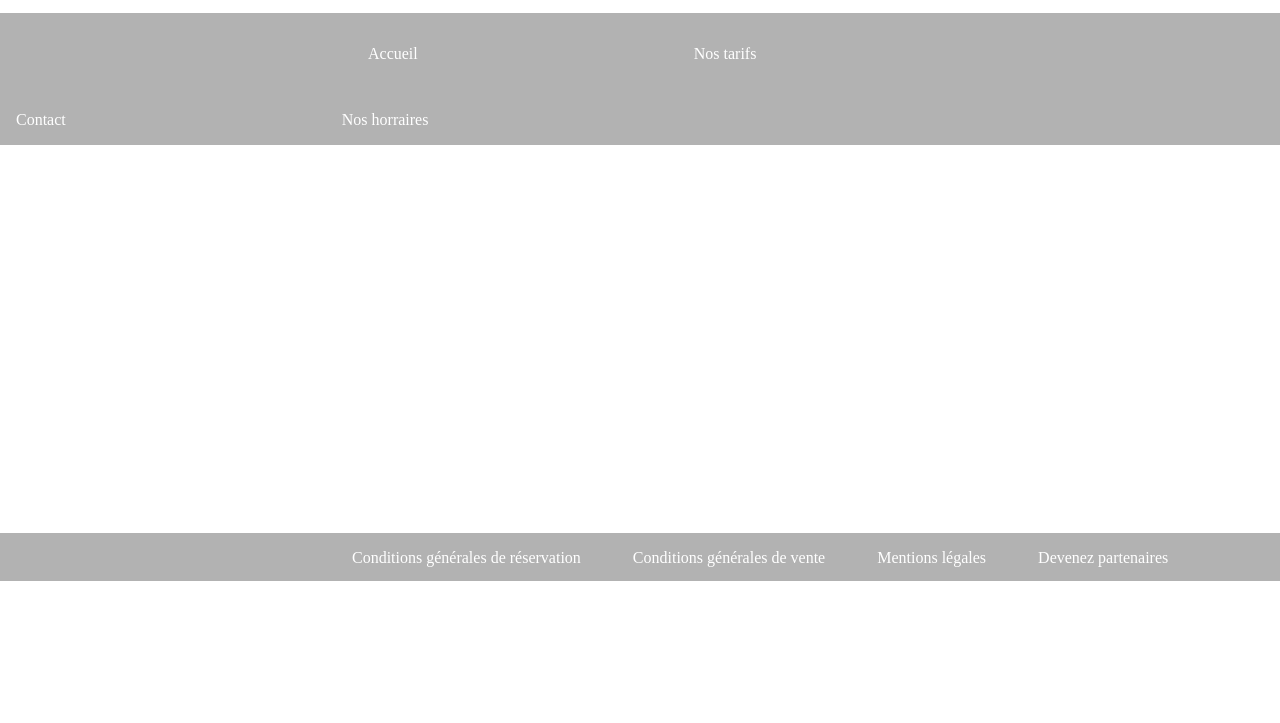
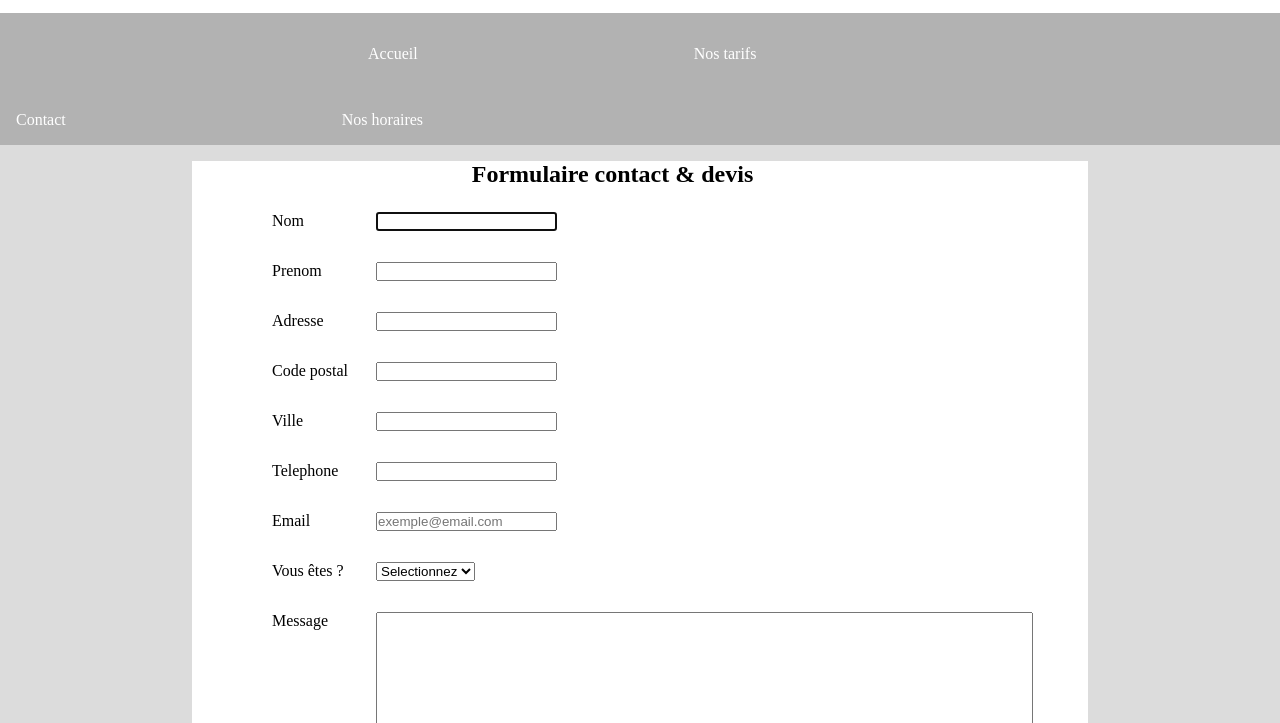
Before and after one commit to degroote-benjamin/Plumber, a plain HTML site: page contact.html in a window 1280 px wide. Shown: the part 219-942 px from the top of the page. Before the commit the page ends 800 px from the top, so only its background shows below. Drawn offline with Linux system fonts and the light colour scheme.

Commit message:
final contact.html

```diff
--- a/contact.html
+++ b/contact.html
@@ -4,14 +4,14 @@
     <meta charset="utf-8">
     <link rel="stylesheet" href="css/style.css">
     <link rel="stylesheet" href="path/to/font-awesome/css/font-awesome.min.css">
-    <title>Allo mario</title>
+    <title>Allo Mario</title>
   </head>
   <body>
 
     <!-- start of header -->
     <header>
       <img src="http://static.hitek.fr/img/actualite/2013/09/19/mario-with-wrench.png" alt="">
-      <h1>Allo mario</h1>
+      <h1>Allo Mario</h1>
     </header>
 
     <!-- end of header -->
@@ -22,12 +22,57 @@
         <li class="left"><a href="index.html">Accueil</a></li>
         <li><a href="tarif.html">Nos tarifs</a></li>
         <li><a href="contact.html">Contact</a></li>
-        <li><a href="horraire.html">Nos horraires</a></li>
+        <li><a href="horraire.html">Nos horaires</a></li>
       </ul>
     </nav>
 
     <!-- end of nav -->
+    <!-- start of main -->
+    <section class="main">
 
+        <article class="mid">
+          <form class="" action="index.html" method="post">
+            <p>
+            <h2>Formulaire contact & devis</h2>
+            <label for="">Nom</label>
+            <input type="text" name="" value="" autofocus>
+            <br>
+            <label for="">Prenom</label>
+            <input type="text" name="" value="">
+            <br>
+            <label for="">Adresse</label>
+            <input type="text" name="" value="">
+            <br>
+            <label for="">Code postal</label>
+            <input type="text" name="" value="">
+            <br>
+            <label for="">Ville</label>
+            <input type="text" name="" value="">
+            <br>
+            <label for="">Telephone</label>
+            <input type="tel" name="" value="">
+            <br>
+            <label for="">Email</label>
+            <input type="email" name="" value="" placeholder="exemple@email.com">
+            <br>
+            <label for="">Vous êtes ?</label>
+            <select class="" name="Vous">
+              <option value="Selectionnez" selected>Selectionnez</option>
+              <option value="Partuculier">Particulier</option>
+              <option value="Entreprise">Entreprise</option>
+            </select>
+            <br>
+            <label for="">Message</label>
+            <textarea name="name" rows="8" cols="80"></textarea>
+            <br>
+            <input type="submit" name="Envoyer" value="Envoyez" class="left">
+          </p>
+          </form>
+          <iframe src="https://www.google.com/maps/embed?pb=!1m18!1m12!1m3!1d3239.7685932639592!2d139.72979695120702!3d35.7073117360507!2m3!1f0!2f0!3f0!3m2!1i1024!2i768!4f13.1!3m3!1m2!1s0x60188cff88001b77%3A0xfa6203ee8d977361!2sNintendo!5e0!3m2!1sfr!2sfr!4v1489501196825"></iframe>
+        </article>
+
+    </section>
+    <!-- end of main -->
 
 
     <!-- start of footer -->
--- a/css/style.css
+++ b/css/style.css
@@ -2,7 +2,6 @@
 {
   margin:0;
   padding:0;
-  border:0;
 }
 
 html, body
@@ -165,17 +164,44 @@ hr
   margin-top: 2em;
 }
 
-table
+.tarif /*table from tarif.html*/
 {
   border-collapse: collapse;
   margin-left: 9em;
   margin-top: 2em;
 }
 
-th,td
+.tarif th,.tarif td /*th td from table from tarif.html*/
 {
   border: 1px solid black;
   width:22em;
   height: 3em;
   text-align: center;
 }
+
+label /*label from contact.html*/
+{
+  display: inline-block;
+  width: 100px;
+  margin-left: 5em;
+  vertical-align: top;
+}
+
+label,input /*margin in label input from contact.html*/
+{
+  margin-bottom: 2em;
+}
+
+form , iframe
+{
+  display: inline-block;
+  vertical-align: top;
+}
+
+iframe
+{
+  border:0;
+  width: 30em;
+  height: 25em;
+  margin-top: 5em;
+}
```
Also changed, not shown: horraire.html (+3 -3 lines), index.html (+3 -3 lines), tarif.html (+7 -7 lines).
